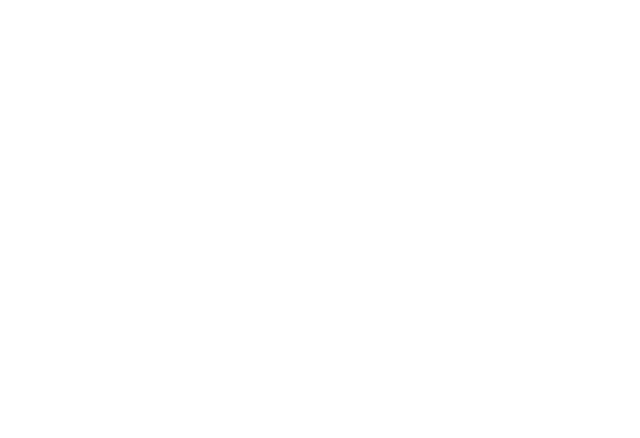
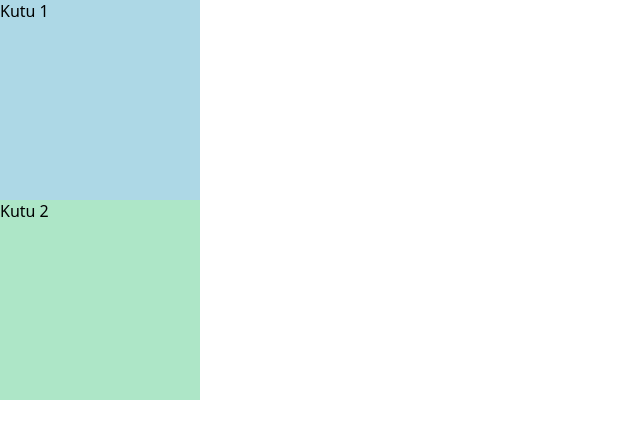
Before and after one commit to HamdiAyhan/hafta14, a React (Create React App) app: page / in a window 1280 px wide. Shown: the top 438 px of the page, without its empty margins (0-640 px from the left). Built offline with nearby package versions, Linux system fonts and the light colour scheme; the HTML template or start-up script is replaced by a standard one.

Commit message:
belirlenen yerin dışında bir yere tıklandığında uyarı veren hook eklendi

```diff
--- a/src/App.js
+++ b/src/App.js
@@ -1,10 +1,28 @@
+import { useRef } from 'react';
+import { useOnClickOutside } from './hook/useOnClickOutside';
+function App() {
+  const ref1 = useRef()
+  function disarisiTiklandi() {
+    alert("Elemanın dışında bir alan tıklandı!")
+  }
+  useOnClickOutside(ref1, disarisiTiklandi)
 
+  const ref2 = useRef()
+  function disarisiTiklandi2() {
+    alert("Elemanın dışında bir alan tıklandı! (Kutu 2)")
+  }
+  useOnClickOutside(ref2, disarisiTiklandi2)
 
-function App() {
   return (
-    <div className="App">
+    <>
+      <div ref={ref1} id='kutu1'>
+        Kutu 1
+      </div>
 
-    </div>
+      <div ref={ref2} id='kutu2'>
+        Kutu 2
+      </div>
+    </>
   );
 }
 
--- /dev/null
+++ b/src/hook/useOnClickOutside.js
@@ -0,0 +1,23 @@
+import { useEffect } from "react";
+
+export function useOnClickOutside(ref, handler) {
+
+  useEffect(() => {
+    const listener = (event) => {
+      if (!ref.current || ref.current.contains(event.target)) {
+        return;
+      }
+      handler(event);
+    };
+
+    document.addEventListener("mousedown", listener);
+    //document.addEventListener("touchstart", listener);
+
+    return () => {
+      document.removeEventListener("mousedown", listener);
+      //document.removeEventListener("touchstart", listener);
+    };
+
+  }, [ref, handler]);
+
+}
--- a/src/index.css
+++ b/src/index.css
@@ -11,3 +11,20 @@ code {
   font-family: source-code-pro, Menlo, Monaco, Consolas, 'Courier New',
     monospace;
 }
+* {
+  box-sizing: border-box;
+  font-family: system-ui, -apple-system, BlinkMacSystemFont, 'Segoe UI', Roboto, Oxygen, Ubuntu, Cantarell, 'Open Sans', 'Helvetica Neue', sans-serif;
+}
+
+#kutu1 {
+  width: 200px;
+  height: 200px;
+  background-color: lightblue;
+}
+
+
+#kutu2 {
+  width: 200px;
+  height: 200px;
+  background-color: rgb(173, 230, 199);
+}
```
